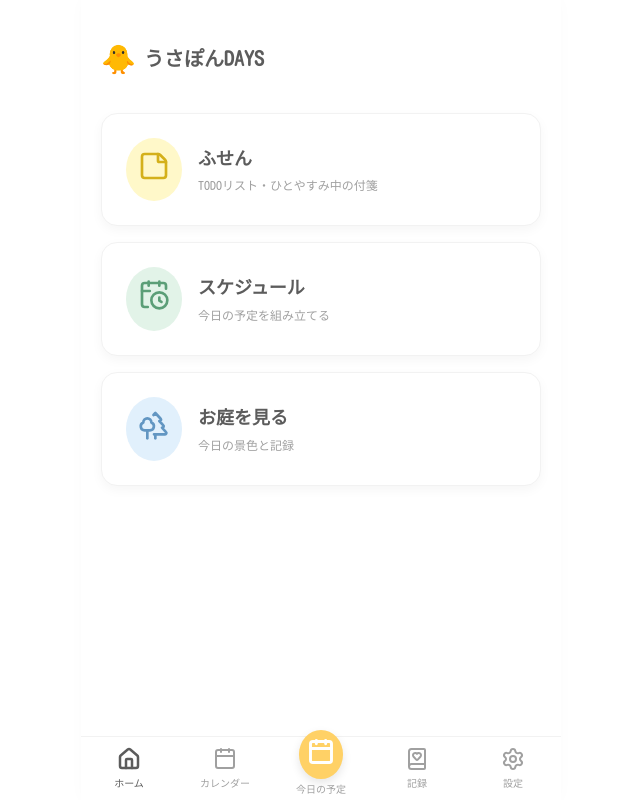
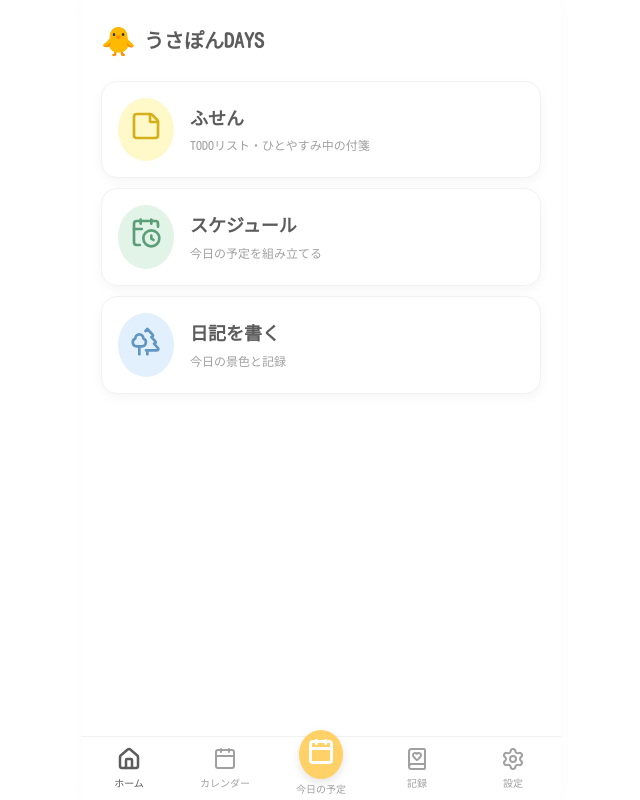
Before and after one commit to usapon-jp/usapon-days, a React (Vite) app: page / in a window 1280 px wide. Both pictures are taken after a click on the element "ホーム". Shown: the whole page, without its empty margins (319-959 px from the left). Built offline with nearby package versions, Linux system fonts and the light colour scheme.

Commit message:
ホーム画面のレイアウト調整と文言変更

```diff
--- a/src/components/HomeView.jsx
+++ b/src/components/HomeView.jsx
@@ -3,14 +3,14 @@ import { StickyNote, CalendarClock, Trees } from 'lucide-react';
 
 export default function HomeView({ appData, onNavigate }) {
   return (
-    <div style={{ padding: '20px 0' }}>
-      <header className="app-header">
+    <div style={{ padding: '10px 0' }}>
+      <header className="app-header" style={{ padding: '8px 20px' }}>
         <h1 className="app-title">
           <span style={{ fontSize: '28px' }}>🐥</span> うさぽんDAYS
         </h1>
       </header>
 
-      <div className="card" onClick={() => onNavigate('todo')} style={{ cursor: 'pointer', display: 'flex', alignItems: 'center', gap: '16px' }}>
+      <div className="card" onClick={() => onNavigate('todo')} style={{ cursor: 'pointer', display: 'flex', alignItems: 'center', gap: '16px', margin: '10px 20px', padding: '16px' }}>
         <div style={{ padding: '12px', backgroundColor: 'var(--color-todo)', borderRadius: '50%' }}>
           <StickyNote size={32} color="#D4B01A" />
         </div>
@@ -20,7 +20,7 @@ export default function HomeView({ appData, onNavigate }) {
         </div>
       </div>
 
-      <div className="card" onClick={() => onNavigate('schedule')} style={{ cursor: 'pointer', display: 'flex', alignItems: 'center', gap: '16px' }}>
+      <div className="card" onClick={() => onNavigate('schedule')} style={{ cursor: 'pointer', display: 'flex', alignItems: 'center', gap: '16px', margin: '10px 20px', padding: '16px' }}>
         <div style={{ padding: '12px', backgroundColor: 'var(--color-routine)', borderRadius: '50%' }}>
           <CalendarClock size={32} color="#5B9E77" />
         </div>
@@ -30,12 +30,12 @@ export default function HomeView({ appData, onNavigate }) {
         </div>
       </div>
 
-      <div className="card" onClick={() => onNavigate('diary')} style={{ cursor: 'pointer', display: 'flex', alignItems: 'center', gap: '16px' }}>
+      <div className="card" onClick={() => onNavigate('diary')} style={{ cursor: 'pointer', display: 'flex', alignItems: 'center', gap: '16px', margin: '10px 20px', padding: '16px' }}>
         <div style={{ padding: '12px', backgroundColor: 'var(--color-relax)', borderRadius: '50%' }}>
           <Trees size={32} color="#6296C2" />
         </div>
         <div>
-          <h2 style={{ fontSize: '18px', marginBottom: '4px' }}>お庭を見る</h2>
+          <h2 style={{ fontSize: '18px', marginBottom: '4px' }}>日記を書く</h2>
           <p style={{ fontSize: '12px', color: 'var(--color-text-sub)' }}>今日の景色と記録</p>
         </div>
       </div>
```
